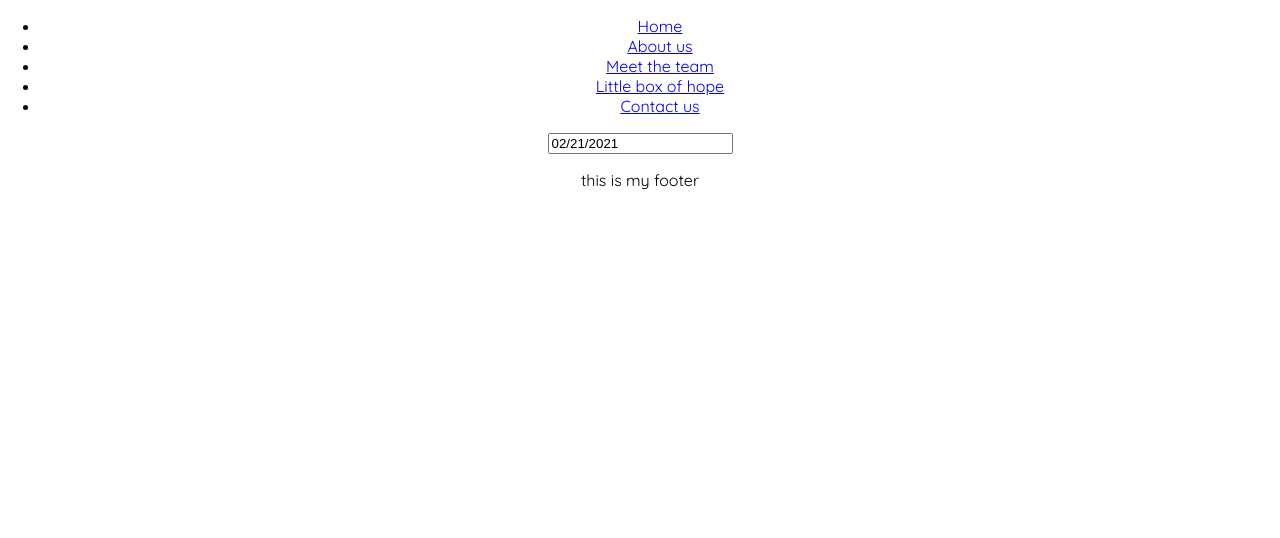
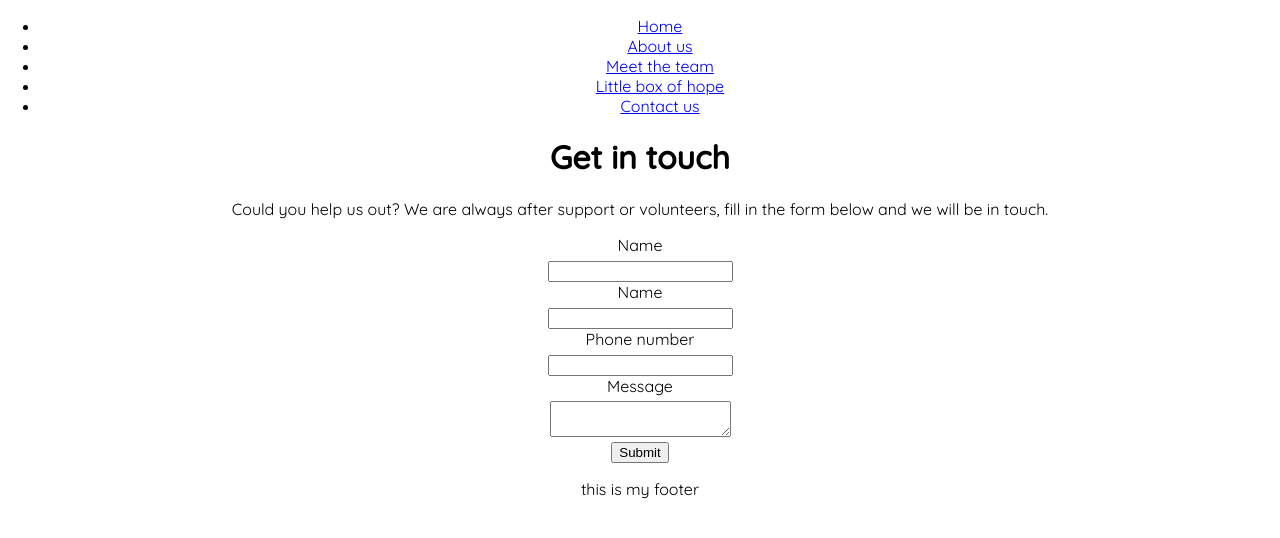
Before and after one commit to jbram-js/baby-bump, a React (Create React App) app: page /contact in a window 1280 px wide. Shown: the top 538 px of the page. Built offline with nearby package versions, Linux system fonts and the light colour scheme.

Commit message:
contact form

```diff
--- a/package.json
+++ b/package.json
@@ -15,6 +15,7 @@
     "react-router": "^5.2.0",
     "react-router-dom": "^5.2.0",
     "react-scripts": "4.0.2",
+    "styled-components": "^5.2.1",
     "web-vitals": "^1.1.0"
   },
   "scripts": {
--- a/src/components/Box.js
+++ b/src/components/Box.js
@@ -24,7 +24,7 @@ const Box = () => {
         a little box of hope.
       </p>
       <form onSubmit={handleSubmit(onSubmit)}>
-        <div className="form-section">
+        <div className="box-form-section">
           <label htmlFor="name" className="form-label">
             Name
           </label>
@@ -38,7 +38,7 @@ const Box = () => {
           />
           {errors.name && <span className="error">{errors.name.message}</span>}
         </div>
-        <div className="form-section">
+        <div className="box-form-section">
           <label htmlFor="email" className="form-label">
             Email address
           </label>
@@ -54,7 +54,7 @@ const Box = () => {
             <span className="error">{errors.email.message}</span>
           )}
         </div>
-        <div className="form-section">
+        <div className="box-form-section">
           <label htmlFor="phone" className="form-label">
             Phone number
           </label>
@@ -70,7 +70,7 @@ const Box = () => {
             <span className="error">{errors.phone.message}</span>
           )}
         </div>
-        <div className="form-section">
+        <div className="box-form-section">
           <label htmlFor="birthDate" className="form-label">
             Date of birth
           </label>
@@ -88,7 +88,7 @@ const Box = () => {
             )}
           />
         </div>
-        <div className="form-section">
+        <div className="box-form-section">
           <label htmlFor="communication" className="form-label">
             Preferred method of communication
           </label>
@@ -112,7 +112,7 @@ const Box = () => {
           )}
         </div>
         <h1>Your pregnancy</h1>
-        <div className="form-section">
+        <div className="box-form-section">
           <label htmlFor="dueDate" className="form-label">
             Due date (where applicable)
           </label>
@@ -130,13 +130,13 @@ const Box = () => {
             )}
           />
         </div>
-        <div className="form-section">
+        <div className="box-form-section">
           <label htmlFor="babiesAge" className="form-label">
             Babies age (where applicable)
           </label>
           <input id="babiesAge" name="babiesAge" type="text" ref={register} />
         </div>
-        <div className="form-section">
+        <div className="box-form-section">
           <label htmlFor="midwife" className="form-label">
             Named midwife
           </label>
@@ -152,7 +152,7 @@ const Box = () => {
             <span className="error">{errors.midwife.message}</span>
           )}
         </div>
-        <div className="form-section">
+        <div className="box-form-section">
           <label htmlFor="referral" className="form-label">
             Referral type
           </label>
@@ -176,7 +176,7 @@ const Box = () => {
             <span className="error">{errors.referral.message}</span>
           )}
         </div>
-        <div className="form-section">
+        <div className="box-form-section">
           <label htmlFor="hearAbout" className="form-label">
             How did you hear about us?
           </label>
--- a/src/components/Contact.js
+++ b/src/components/Contact.js
@@ -1,16 +1,86 @@
-import React, {useState} from "react";
-import Datepicker from "react-datepicker";
+import React from "react";
+import {useForm} from "react-hook-form";
+import "../styles/Contact.css";
 
 const Contact = () => {
-  const [startDate, setStartDate] = useState(new Date());
+  const {handleSubmit, register, errors} = useForm();
 
-  const handleChange = (date) => {
-    setStartDate(date);
+  const onSubmit = (data) => {
+    console.log(data);
   };
 
   return (
-    <div>
-      <Datepicker selected={startDate} onChange={handleChange} />
+    <div className="contact">
+      <h1>Get in touch</h1>
+      <p>
+        Could you help us out? We are always after support or volunteers, fill
+        in the form below and we will be in touch.
+      </p>
+      <form onSubmit={handleSubmit(onSubmit)}>
+        <div className="contact-form-section">
+          <label htmlFor="name" className="form-label">
+            Name
+          </label>
+          <input
+            id="name"
+            name="name"
+            type="text"
+            ref={register({
+              required: {message: "This is a required field", value: true},
+            })}
+          />
+          {errors.name && <span className="error">{errors.name.message}</span>}
+        </div>
+        <div className="contact-form-section">
+          <label htmlFor="email" className="form-label">
+            Name
+          </label>
+          <input
+            id="email"
+            name="email"
+            type="text"
+            ref={register({
+              required: {message: "This is a required field", value: true},
+            })}
+          />
+          {errors.email && (
+            <span className="error">{errors.email.message}</span>
+          )}
+        </div>
+        <div className="contact-form-section">
+          <label htmlFor="phone" className="form-label">
+            Phone number
+          </label>
+          <input
+            id="phone"
+            name="phone"
+            type="number"
+            ref={register({
+              required: {message: "This is a required field", value: true},
+            })}
+          />
+          {errors.phone && (
+            <span className="error">{errors.phone.message}</span>
+          )}
+        </div>
+        <div className="contact-form-section">
+          <label htmlFor="message" className="form-label">
+            Message
+          </label>
+          <textarea
+            id="message"
+            name="message"
+            type="textarea"
+            ref={register({
+              required: {message: "This is a required field", value: true},
+            })}
+          />
+          {errors.message && (
+            <span className="error">{errors.message.message}</span>
+          )}
+        </div>
+        <button type="submit">Submit</button>
+      </form>
     </div>
   );
 };
--- a/src/components/Team.js
+++ b/src/components/Team.js
@@ -4,7 +4,16 @@ import "../styles/Team.css";
 const Team = () => {
   return (
     <div className="team">
-      <p>this is my meet the team page</p>
+      <h1>Meet the team</h1>
+      <p>
+        Lorem ipsum dolor sit amet, consectetur adipiscing elit, sed do eiusmod
+        tempor incididunt ut labore et dolore magna aliqua. Ut enim ad minim
+        veniam, quis nostrud exercitation ullamco laboris nisi ut aliquip ex ea
+        commodo consequat. Duis aute irure dolor in reprehenderit in voluptate
+        velit esse cillum dolore eu fugiat nulla pariatur. Excepteur sint
+        occaecat cupidatat non proident, sunt in culpa qui officia deserunt
+        mollit anim id est laborum.
+      </p>
     </div>
   );
 };
--- a/src/styles/Box.css
+++ b/src/styles/Box.css
@@ -2,7 +2,7 @@
   padding: 10px 30px;
 }
 
-.form-section {
+.box-form-section {
   padding-bottom: 20px;
 }
 
```
Also changed, not shown: 1 other file (tests, documents, lock files or other folders).
